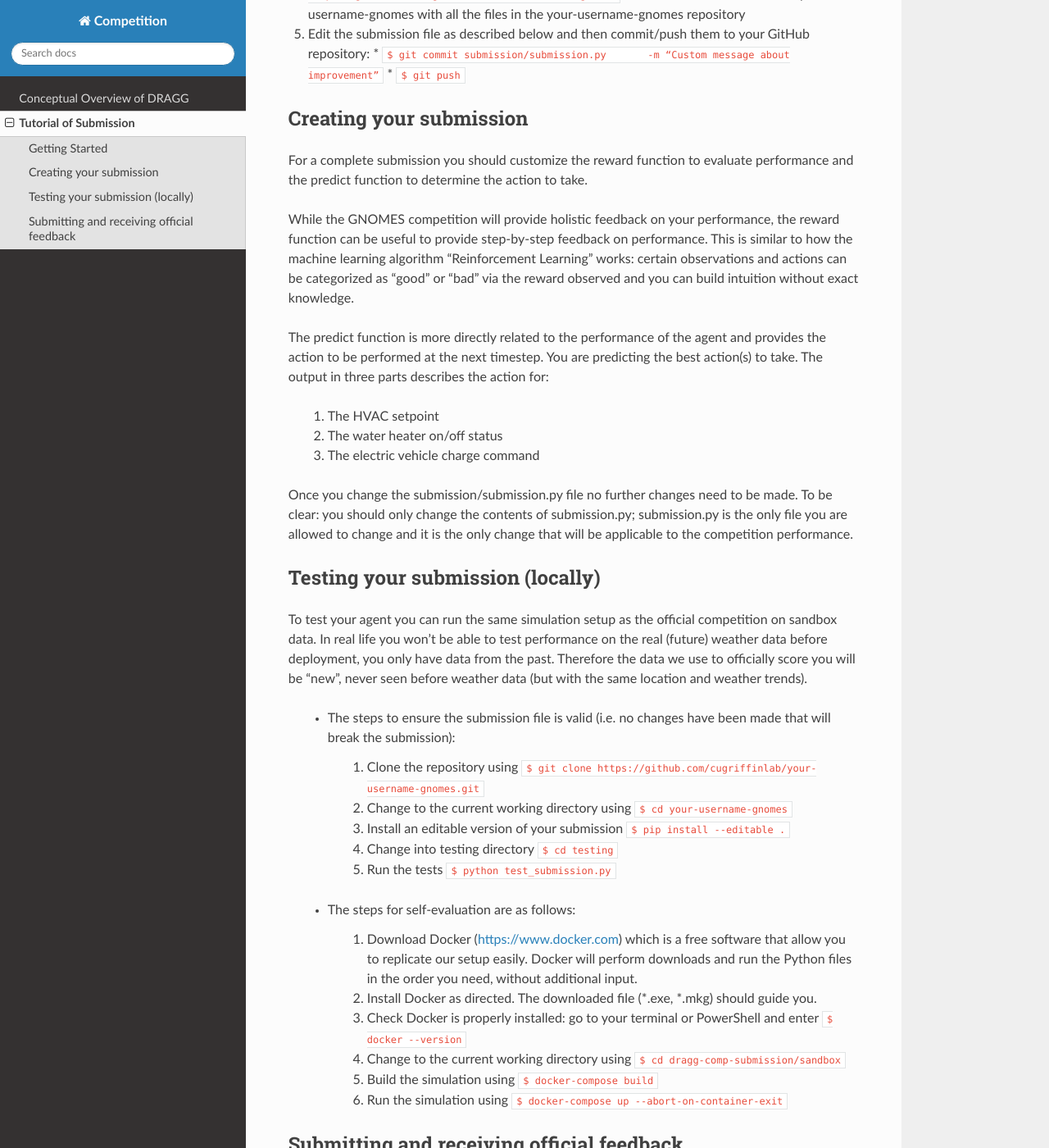
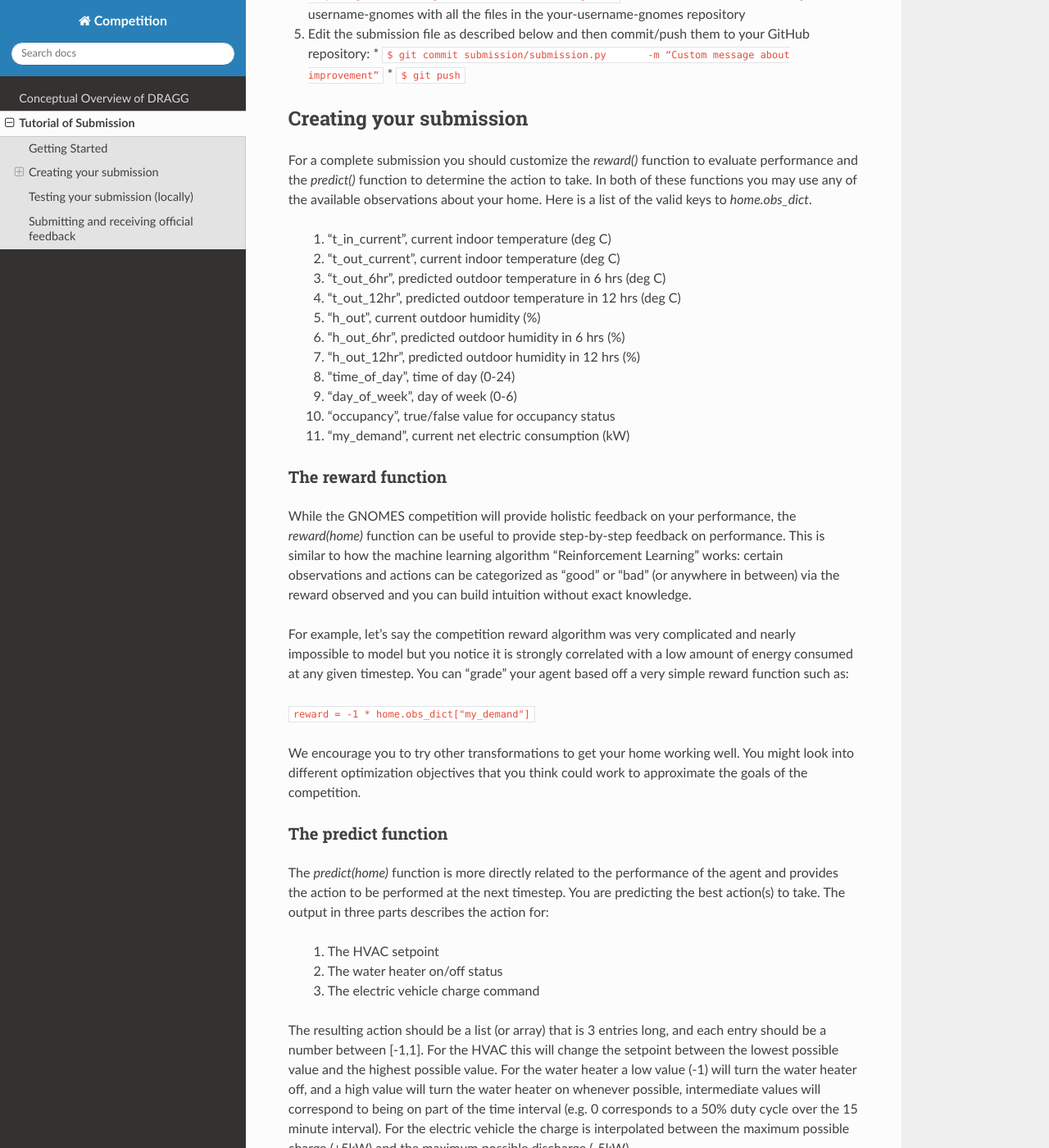
Before and after one commit to CUgriffinlab/gnomes-submission, a Sphinx documentation site: the page built from docs/source/tutorial.rst, in a window 1280 px wide and 1400 px high, scrolled down 572 px. Shown: the whole window at 82% size. Built offline with Sphinx 7.4.7 and the Read the Docs theme 2.0.0, drawn with Linux system fonts in a browser that asks for light colours; some of the changed text lies outside the part shown.

Commit message:
Update tutorial.rst

```diff
--- a/docs/source/tutorial.rst
+++ b/docs/source/tutorial.rst
@@ -22,15 +22,40 @@ Getting Started
 
 Creating your submission
 -----------------------------------------------
-For a complete submission you should customize the reward function to evaluate performance and the predict function to determine the action to take.
+For a complete submission you should customize the `reward()` function to evaluate performance and the `predict()` function to determine the action to take. In both of these functions you may use any of the available observations about your home. Here is a list of the valid keys to `home.obs_dict`.
 
-While the GNOMES competition will provide holistic feedback on your performance, the reward function can be useful to provide step-by-step feedback on performance. This is similar to how the machine learning algorithm “Reinforcement Learning” works: certain observations and actions can be categorized as “good” or “bad” via the reward observed and you can build intuition without exact knowledge.
+	#. "t_in_current", current indoor temperature (deg C)
+	#. "t_out_current", current indoor temperature (deg C)
+	#. "t_out_6hr", predicted outdoor temperature in 6 hrs (deg C)
+	#. "t_out_12hr", predicted outdoor temperature in 12 hrs (deg C)
+	#. "h_out", current outdoor humidity (%)
+	#. "h_out_6hr", predicted outdoor humidity in 6 hrs (%)
+	#. "h_out_12hr", predicted outdoor humidity in 12 hrs (%)
+	#. "time_of_day", time of day (0-24)
+	#. "day_of_week", day of week (0-6)
+	#. "occupancy", true/false value for occupancy status
+	#. "my_demand", current net electric consumption (kW)
 
-The predict function is more directly related to the performance of the agent and provides the action to be performed at the next timestep. You are predicting the best action(s) to take. The output in three parts describes the action for:
+
+The reward function
+^^^^^^^^^^^^^^^^^^^^^^^^^
+While the GNOMES competition will provide holistic feedback on your performance, the `reward(home)` function can be useful to provide step-by-step feedback on performance. This is similar to how the machine learning algorithm “Reinforcement Learning” works: certain observations and actions can be categorized as “good” or “bad” (or anywhere in between) via the reward observed and you can build intuition without exact knowledge.
+
+For example, let's say the competition reward algorithm was very complicated and nearly impossible to model but you notice it is strongly correlated with a low amount of energy consumed at any given timestep. You can "grade" your agent based off a very simple reward function such as:
+
+``reward = -1 * home.obs_dict["my_demand"]``
+
+We encourage you to try other transformations to get your home working well. You might look into different optimization objectives that you think could work to approximate the goals of the competition.
+
+The predict function
+^^^^^^^^^^^^^^^^^^^^^^^^^^^
+The `predict(home)` function is more directly related to the performance of the agent and provides the action to be performed at the next timestep. You are predicting the best action(s) to take. The output in three parts describes the action for:
 
 	#.	The HVAC setpoint
 	#.	The water heater on/off status
 	#.	The electric vehicle charge command
+
+The resulting action should be a list (or array) that is 3 entries long, and each entry should be a number between [-1,1]. For the HVAC this will change the setpoint between the lowest possible value and the highest possible value. For the water heater a low value (-1) will turn the water heater off, and a high value will turn the water heater on whenever possible, intermediate values will correspond to being on part of the time interval (e.g. 0 corresponds to a 50% duty cycle over the 15 minute interval). For the electric vehicle the charge is interpolated between the maximum possible charge (+5kW) and the maximum possible discharge (-5kW).
 
 Once you change the submission/submission.py file no further changes need to be made. To be clear: you should only change the contents of submission.py; submission.py is the only file you are allowed to change and it is the only change that will be applicable to the competition performance.
 
```
